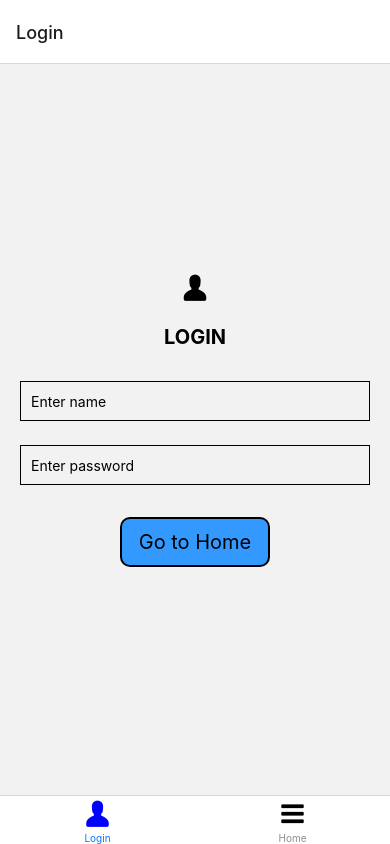
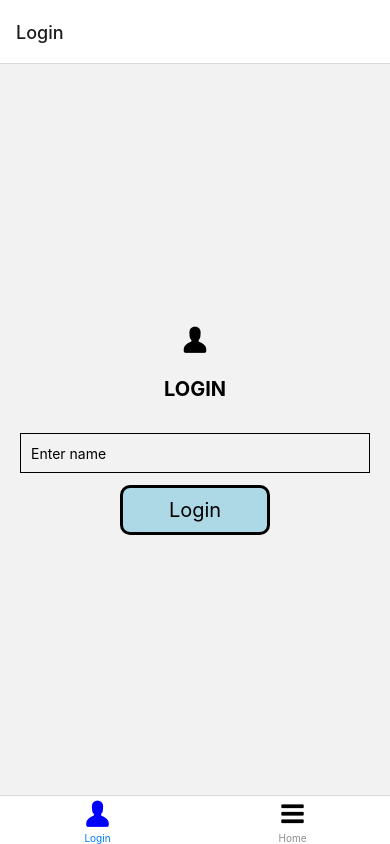
Before and after one commit to quytvgcd17298/my-reactnative-app, a React Native app: screen /Login in a window 390 px wide. Built offline with nearby package versions, Linux system fonts and the light colour scheme; what react-native would draw is missing.

Commit message:
SetItem and GetItem from AsyncStorage

```diff
--- a/components/CustomButton.js
+++ b/components/CustomButton.js
@@ -1,14 +1,13 @@
 import React from 'react';
 import { View , TouchableOpacity, Text, StyleSheet } from 'react-native';
 
-const CustomButton = ({ text, HandleClear}) => {
+const CustomButton = (props) => {
     return (
         <View>
              <TouchableOpacity
                 style = {styles.touch}
-                title = "submit"
-                onPress = {HandleClear}>
-             <Text style = {styles.Text}>{text}</Text>
+                onPress = {props.handlePress}>
+             <Text style = {styles.Text}>{props.title}</Text>
              </TouchableOpacity>
         </View>
     )
--- a/package.json
+++ b/package.json
@@ -21,7 +21,8 @@
     "react-native-reanimated": "~2.2.0",
     "react-native-safe-area-context": "3.2.0",
     "react-native-screens": "~3.4.0",
-    "react-native-web": "^0.17.1"
+    "react-native-web": "^0.17.1",
+    "@react-native-async-storage/async-storage": "~1.15.0"
   },
   "devDependencies": {
     "@babel/core": "^7.9.0"
--- a/screens/Home.js
+++ b/screens/Home.js
@@ -1,26 +1,33 @@
-import React from 'react'
-import { StyleSheet, View, Text, TouchableOpacity } from 'react-native';
+import React, { useState } from 'react'
+import { StyleSheet, View, Text } from 'react-native';
 import { Octicons } from '@expo/vector-icons';
+import AsyncStorage from '@react-native-async-storage/async-storage';
+import { useEffect } from 'react';
 
-const Home = ({navigation, route}) =>{
-    const {name} =route.params;
-    const {id} =route.params;
-    const ScreenHandle = () => {
-        navigation.navigate('Login');
-    };
+
+const Home = ({navigation}) =>{
+    const [name, setName] = useState("");
+
+    useEffect(() => {
+        getData();
+    }, []);
+
+    const getData = async () => {
+        try {
+        const value = await AsyncStorage.getItem("Username");
+        if (value !== null) {
+            setName(value);
+        }
+        } catch (error) {
+        console.log(error);
+        }
+};
     return (
         <View style = {styles.body}>
             <Octicons name="three-bars" size={30} color="black"  />
-            <Text style = {styles.text}>Home</Text>
-            <TouchableOpacity
-            style ={styles.button}
-            onPress = {ScreenHandle}
-            >
-                <Text style = {{fontSize: 20}}>Go to Login</Text>
-            </TouchableOpacity>
+            <Text style = {styles.text}>Wellcome Home</Text>
             <View>
             <Text style={styles.text}>Your name: {name}</Text>
-            <Text style={styles.text}>Your Id: {id}</Text>
             </View>
         </View>
     )
--- a/screens/Login.js
+++ b/screens/Login.js
@@ -1,15 +1,25 @@
 import React, { useState } from "react";
-import { Button, View, Text, StyleSheet, TouchableOpacity, TextInput } from 'react-native';
+import {Alert, View, Text, StyleSheet, TextInput } from 'react-native';
 import { Octicons } from '@expo/vector-icons';
+import AsyncStorage from "@react-native-async-storage/async-storage";
+import CustomButton from "../components/CustomButton";
 
 const Login = ({navigation}) => {
-    const [name, setName] = useState();
-    const [password, setPassword] = useState();
-    const ScreenHandle = () => {
-        navigation.navigate('Home',{
-            name:name,
-            id:id
-        });
+    const [name, setName] = useState("");
+
+    const ScreenHandle = async () => {
+        if(name.length === 0){
+            Alert.alert("Warnning!!! Your name is empty");
+        }
+        else {
+            try{
+                await AsyncStorage.setItem("UserName", name);
+                navigation.navigate("Home");
+            }
+            catch(error){
+                console.log(error);
+            }
+        }
     };
     return (
         <View style = {styles.body}>
@@ -21,25 +31,15 @@ const Login = ({navigation}) => {
                  onChangeText={(value) => setName(value)}
                  value={name}
                  placeholder="Enter name"></TextInput>
-                <TextInput
-                style={styles.input}
-                onChangeText={(value) => setPassword(value)}
-                value={password}
-                placeholder="Enter password"></TextInput>
             </View>
-            <TouchableOpacity
-            style ={styles.button}
-            onPress = {ScreenHandle}
-            >
-            <Text style = {{fontSize:20}}>Go to Home</Text>
-            </TouchableOpacity>
+            <CustomButton
+            title ="Login"
+            handlePress = {ScreenHandle}
+            ></CustomButton>
+        </View>
+    );
+};
 
-
-        </View>
-
-
-    )
-}
 const styles = StyleSheet.create({
     body:{
         flex: 1,
```
Also changed, not shown: 1 other file (tests, documents, lock files or other folders).
